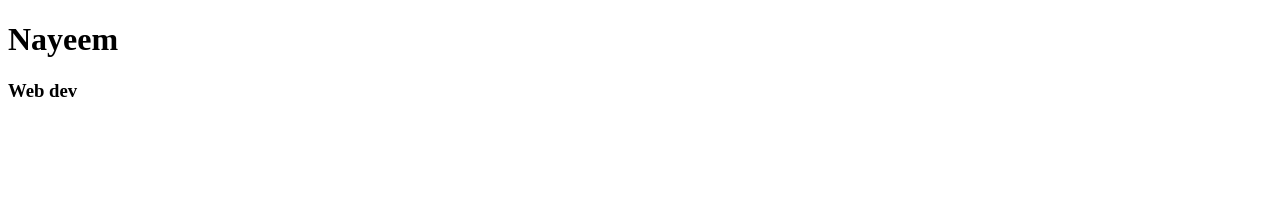
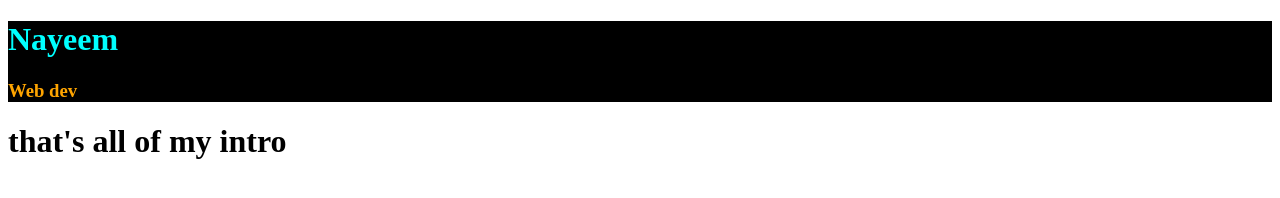
Before and after one commit to nayeemgub/my-second-repo, a plain HTML site: page index.html in a window 1280 px wide. Drawn offline with Linux system fonts and the light colour scheme.

Commit message:
style and introduction added

```diff
--- a/index.html
+++ b/index.html
@@ -5,9 +5,15 @@
     <meta http-equiv="X-UA-Compatible" content="IE=edge">
     <meta name="viewport" content="width=device-width, initial-scale=1.0">
     <title>my second repo</title>
+    <link rel="stylesheet" href="sty.css">
 </head>
 <body>
-    <h1>Nayeem</h1>
-    <h3>Web dev</h3>
+    <div class="introduction">
+        <h1>Nayeem</h1>
+        <h3>Web dev</h3>
+    </div>
+
+    <h1> that's all of my intro</h1>
+
 </body>
 </html>
--- /dev/null
+++ b/sty.css
@@ -0,0 +1,7 @@
+.introduction{
+    color: orange;
+    background-color: black;
+}
+.introduction h1{
+    color: aqua;
+}
```
